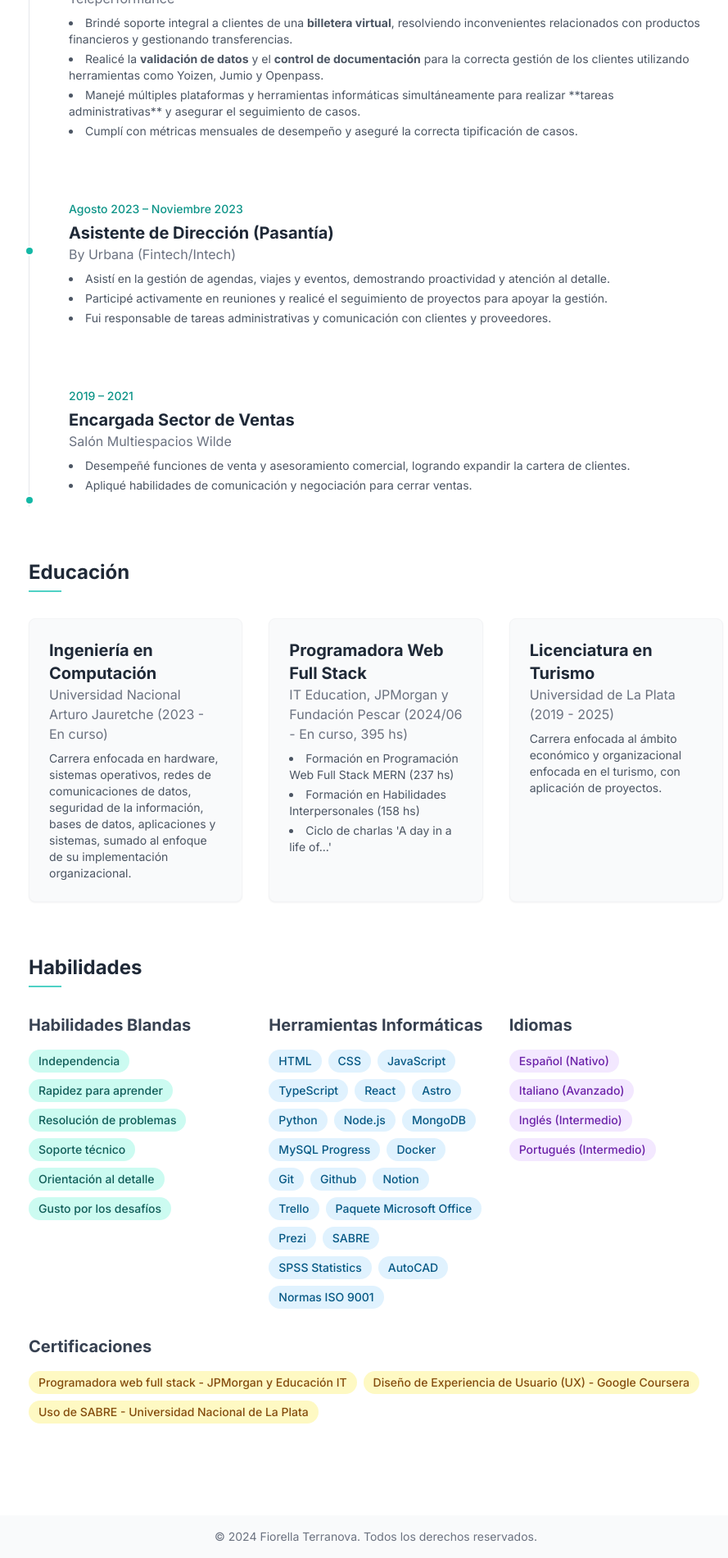
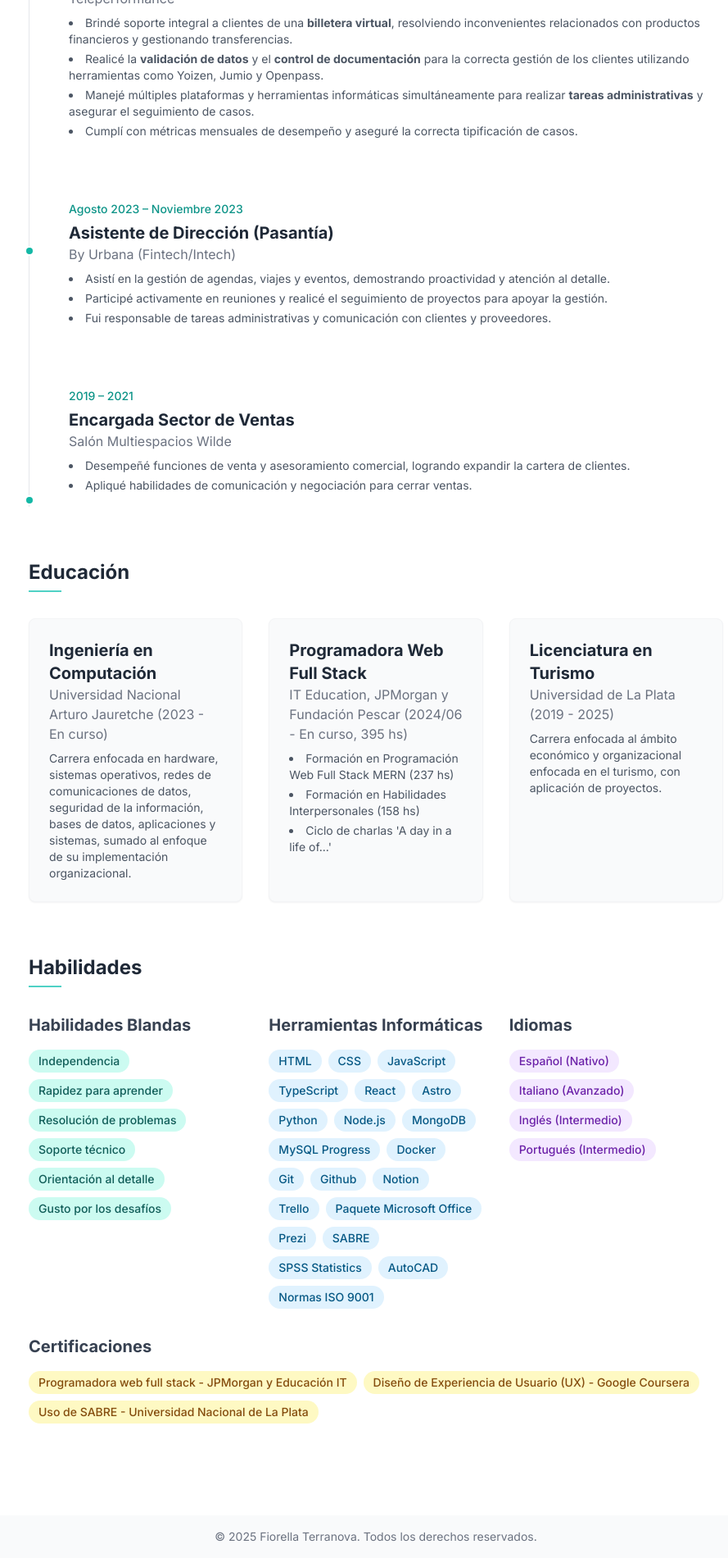
Before and after one commit to fioret20/cv-fiorellaterranova-2025, a plain HTML site: page public/index.html in a window 1280 px wide. Shown: the part 902-2802 px from the top of the page at 82% size, without its empty margins (181-1070 px from the left). Drawn offline with nearby package versions, Linux system fonts and the light colour scheme.

Commit message:
feat: fix index.html

```diff
--- a/public/index.html
+++ b/public/index.html
@@ -96,7 +96,7 @@
                     <ul class="list-disc list-inside text-gray-600 space-y-1 text-sm">
                         <li>Brindé soporte integral a clientes de una <strong>billetera virtual</strong>, resolviendo inconvenientes relacionados con productos financieros y gestionando transferencias.</li>
                         <li>Realicé la <strong>validación de datos</strong> y el <strong>control de documentación</strong> para la correcta gestión de los clientes utilizando herramientas como Yoizen, Jumio y Openpass.</li>
-                        <li>Manejé múltiples plataformas y herramientas informáticas simultáneamente para realizar **tareas administrativas** y asegurar el seguimiento de casos.</li>
+                        <li>Manejé múltiples plataformas y herramientas informáticas simultáneamente para realizar <strong>tareas administrativas</strong> y asegurar el seguimiento de casos.</li>
                         <li>Cumplí con métricas mensuales de desempeño y aseguré la correcta tipificación de casos.</li>
                     </ul>
                 </div>
@@ -219,7 +219,7 @@
 
     <footer class="bg-gray-50 mt-16">
         <div class="container mx-auto px-6 py-4 text-center text-gray-500 text-sm">
-            &copy; 2024 Fiorella Terranova. Todos los derechos reservados.
+            &copy; 2025 Fiorella Terranova. Todos los derechos reservados.
         </div>
     </footer>
 
```
